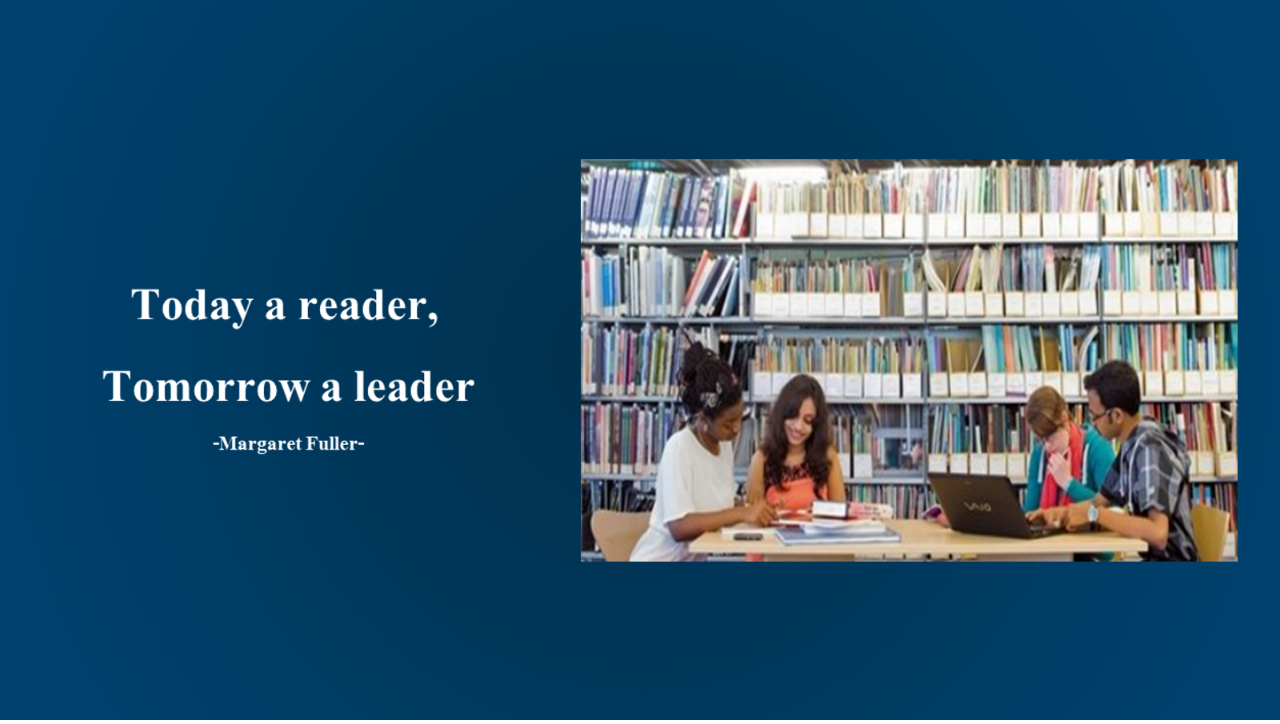
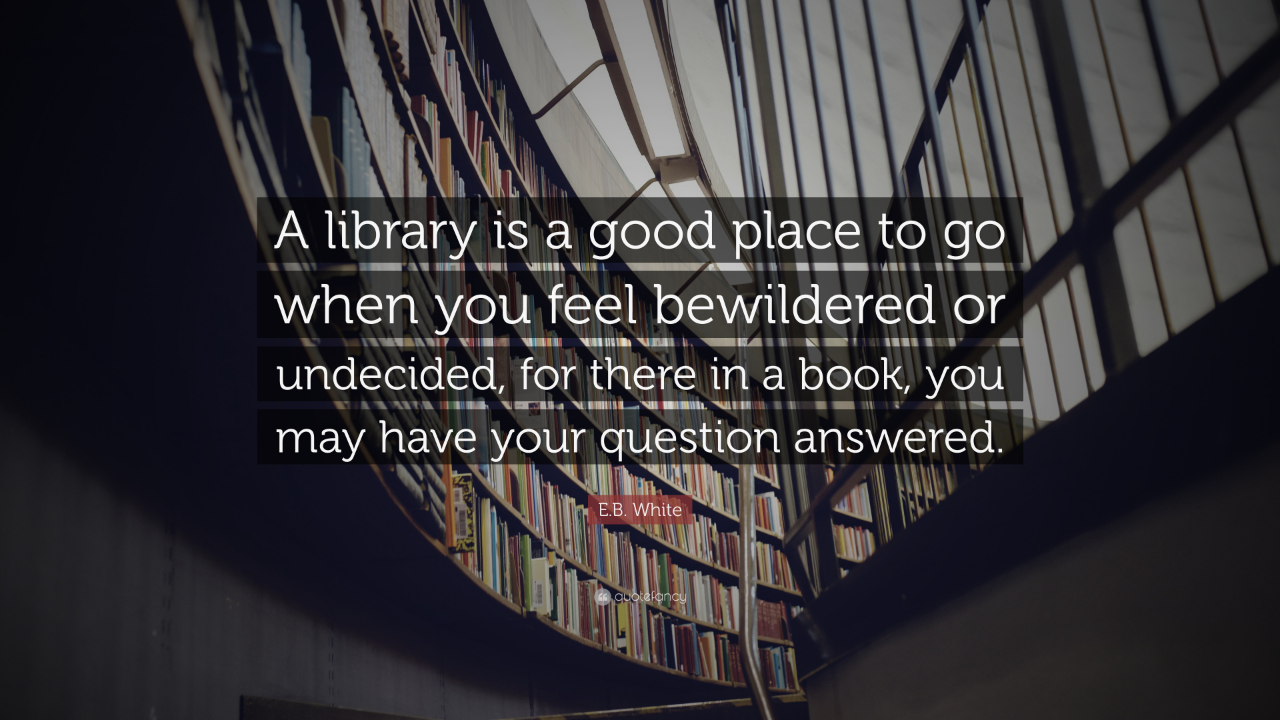
Before and after one commit to AmmarAzhad/COMP1044_CW_G2, a PHP site: page /main_page.php in a window 1280 px wide. Shown: the part 108-832 px from the top of the page. Run offline with PHP 8.4, Linux system fonts and the light colour scheme.

Commit message:
update main page picture

```diff
--- a/main_page.php
+++ b/main_page.php
@@ -10,7 +10,7 @@ include ('header.html');
 ?>
 <body>
 
-        <img src="images/main.png" style="height: 100%; width: 100%"/>
+        <img src="images/lib.png" style="height: 100%; width: 100%"/>
 
 </body>
 </html>
```
Also changed, not shown: images/lib.png (added), images/main.png (deleted).
